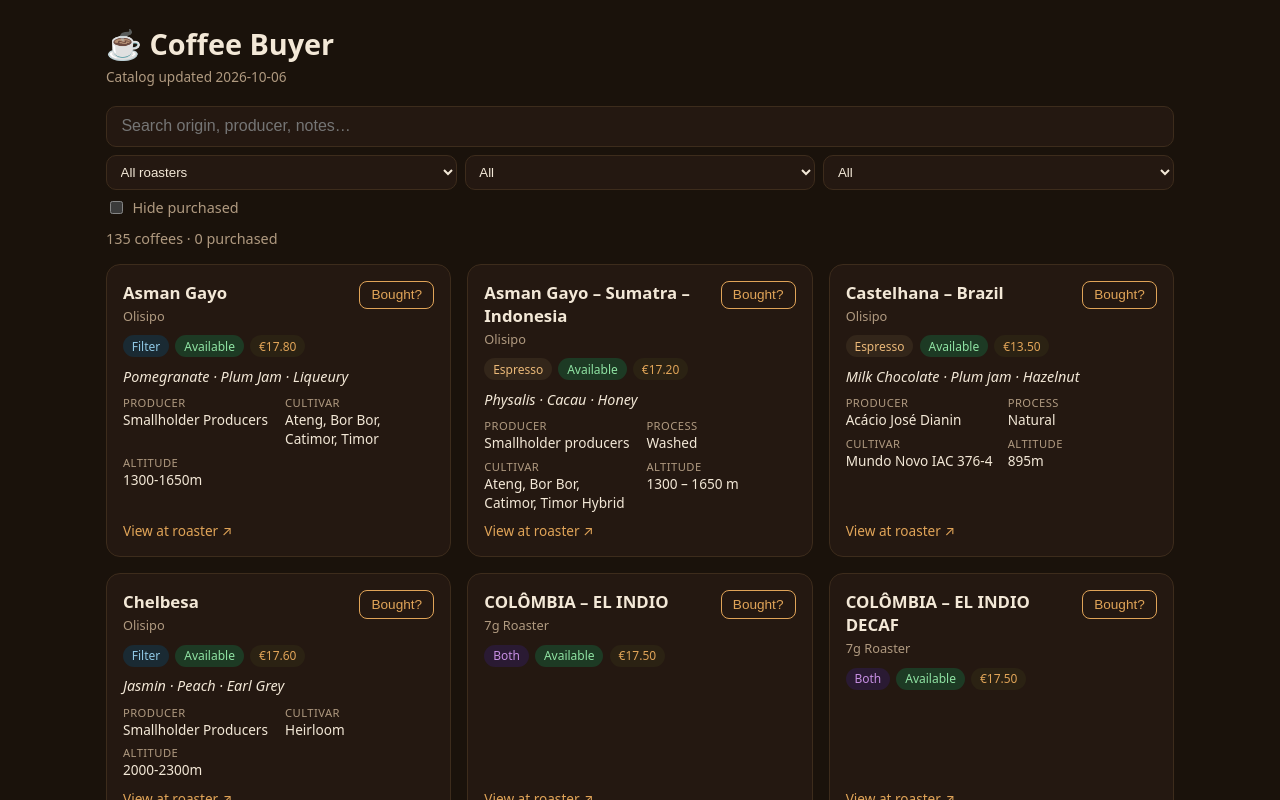
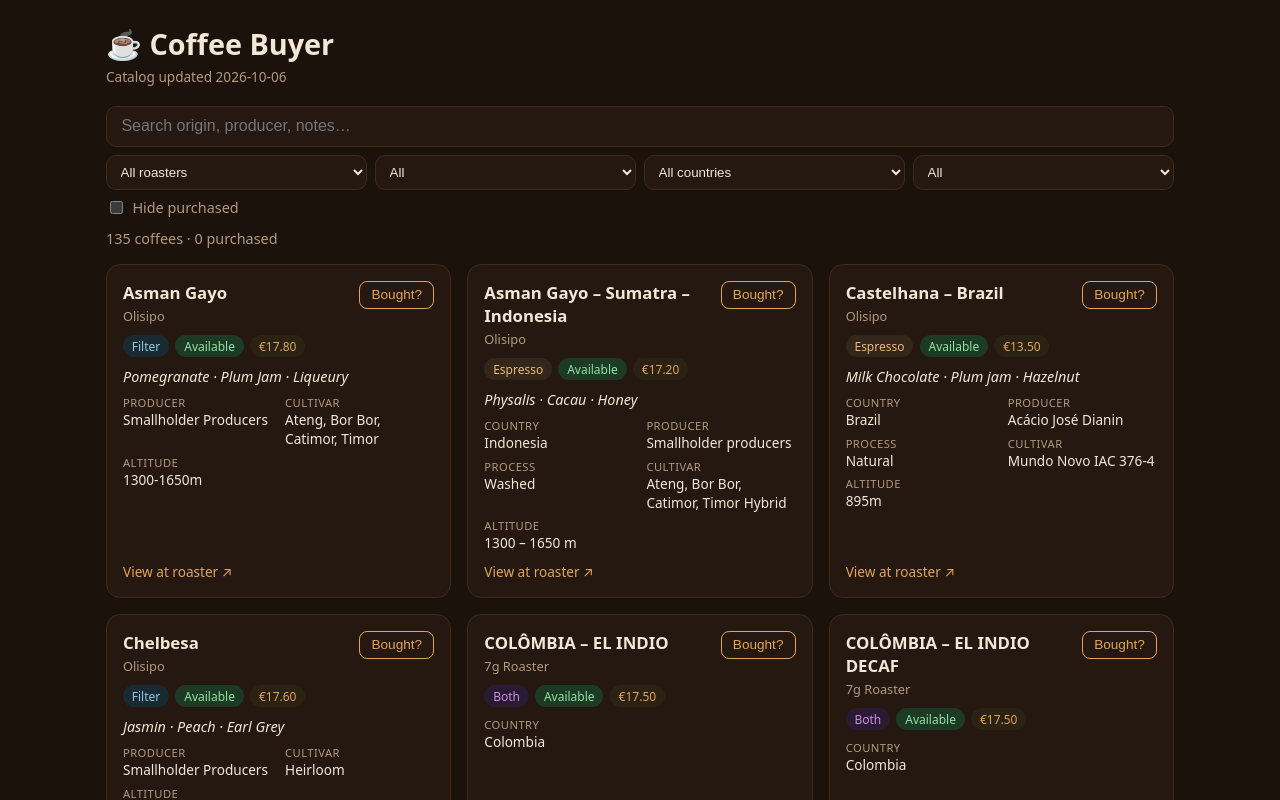
Before and after one commit to mauroapsantos/coffee-buyer, a React (Vite) app in the folder app/: page / in a window 1280 px wide. Shown: the top 800 px of the page. Built offline with nearby package versions, Linux system fonts and the light colour scheme.

Commit message:
Add country origin filter derived from coffee names
Co-authored-by: mauroapsantos <mauroapsantos@users.noreply.github.com>

```diff
--- a/app/src/App.jsx
+++ b/app/src/App.jsx
@@ -7,6 +7,7 @@ import {
   isPurchased,
 } from './purchases.js';
 import { PURPOSES, filterCoffees, sortCoffees, formatPrice } from './filters.js';
+import { collectCountries, countryLabel } from './countries.js';
 import './styles.css';
 
 const ROASTERS = ['all', 'olisipo', '7g'];
@@ -44,6 +45,12 @@ function CoffeeCard({ coffee, purchased, onTogglePurchased }) {
         <p className="notes">{coffee.notes.join(' · ')}</p>
       )}
       <dl className="facts">
+        {countryLabel(coffee) && (
+          <div>
+            <dt>Country</dt>
+            <dd>{countryLabel(coffee)}</dd>
+          </div>
+        )}
         {coffee.origin.producer && (
           <div>
             <dt>Producer</dt>
@@ -78,6 +85,7 @@ function CoffeeCard({ coffee, purchased, onTogglePurchased }) {
 
 function App() {
   const [roaster, setRoaster] = useState('all');
+  const [country, setCountry] = useState('all');
   const [purpose, setPurpose] = useState('all');
   const [availability, setAvailability] = useState('all');
   const [query, setQuery] = useState('');
@@ -87,6 +95,8 @@ function App() {
   useEffect(() => {
     savePurchases(purchases);
   }, [purchases]);
+
+  const countries = useMemo(() => collectCountries(catalog.coffees), []);
 
   const purchasedIds = useMemo(
     () => new Set(purchases.map((entry) => entry.coffeeId)),
@@ -99,12 +109,13 @@ function App() {
       purpose,
       query,
       availability,
+      country,
     });
     if (hidePurchased) {
       coffees = coffees.filter((coffee) => !purchasedIds.has(coffee.id));
     }
     return sortCoffees(coffees, 'availability');
-  }, [roaster, purpose, query, availability, hidePurchased, purchasedIds]);
+  }, [roaster, purpose, query, availability, country, hidePurchased, purchasedIds]);
 
   const togglePurchased = (coffeeId) => {
     setPurchases((current) => markPurchased(current, coffeeId, !isPurchased(current, coffeeId)));
@@ -136,6 +147,14 @@ function App() {
             {PURPOSES.map((purpose) => (
               <option key={purpose.value} value={purpose.value}>
                 {purpose.label}
+              </option>
+            ))}
+          </select>
+          <select value={country} onChange={(e) => setCountry(e.target.value)}>
+            <option value="all">All countries</option>
+            {countries.map((entry) => (
+              <option key={entry.value} value={entry.value}>
+                {entry.label}
               </option>
             ))}
           </select>
--- /dev/null
+++ b/app/src/countries.js
@@ -0,0 +1,55 @@
+const COUNTRIES = [
+  { value: 'brazil', label: 'Brazil', aliases: ['brasil', 'brazil'] },
+  { value: 'colombia', label: 'Colombia', aliases: ['colombia'] },
+  { value: 'ethiopia', label: 'Ethiopia', aliases: ['etiopia', 'ethiopia'] },
+  { value: 'kenya', label: 'Kenya', aliases: ['kenya', 'quenia'] },
+  { value: 'honduras', label: 'Honduras', aliases: ['honduras'] },
+  { value: 'guatemala', label: 'Guatemala', aliases: ['guatemala'] },
+  { value: 'burundi', label: 'Burundi', aliases: ['burundi'] },
+  { value: 'rwanda', label: 'Rwanda', aliases: ['ruanda', 'rwanda'] },
+  { value: 'uganda', label: 'Uganda', aliases: ['uganda'] },
+  { value: 'peru', label: 'Peru', aliases: ['peru'] },
+  { value: 'indonesia', label: 'Indonesia', aliases: ['indonesia', 'sumatra', 'bali'] },
+  { value: 'el-salvador', label: 'El Salvador', aliases: ['el salvador'] },
+  { value: 'mexico', label: 'Mexico', aliases: ['mexico'] },
+  { value: 'costa-rica', label: 'Costa Rica', aliases: ['costa rica'] },
+  { value: 'papua-new-guinea', label: 'Papua New Guinea', aliases: ['papua'] },
+  { value: 'myanmar', label: 'Myanmar', aliases: ['myanmar'] },
+];
+
+function normalize(value) {
+  return (value || '')
+    .toLowerCase()
+    .normalize('NFD')
+    .replace(/[\u0300-\u036f]/g, '');
+}
+
+export function countryFromCoffee(coffee) {
+  const name = normalize(coffee && coffee.name);
+  if (!name) return null;
+  for (const country of COUNTRIES) {
+    for (const alias of country.aliases) {
+      if (name.includes(alias)) return country.value;
+    }
+  }
+  return null;
+}
+
+export function countryLabel(coffee) {
+  const value = countryFromCoffee(coffee);
+  if (!value) return null;
+  const country = COUNTRIES.find((entry) => entry.value === value);
+  return country.label;
+}
+
+export function collectCountries(coffees) {
+  const found = new Map();
+  for (const coffee of coffees) {
+    const value = countryFromCoffee(coffee);
+    if (value && !found.has(value)) {
+      const country = COUNTRIES.find((entry) => entry.value === value);
+      found.set(value, country.label);
+    }
+  }
+  return [...found.entries()].map(([value, label]) => ({ value, label }));
+}
--- a/app/src/filters.js
+++ b/app/src/filters.js
@@ -1,3 +1,5 @@
+import { countryFromCoffee } from './countries.js';
+
 export const PURPOSES = [
   { value: 'all', label: 'All' },
   { value: 'general', label: 'General' },
@@ -6,11 +8,12 @@ export const PURPOSES = [
   { value: 'both', label: 'Espresso & Filter' },
 ];
 
-export function filterCoffees(coffees, { roaster, purpose, query, availability }) {
+export function filterCoffees(coffees, { roaster, purpose, query, availability, country }) {
   const normalizedQuery = query.trim().toLowerCase();
   return coffees.filter((coffee) => {
     if (roaster !== 'all' && coffee.roaster !== roaster) return false;
     if (purpose !== 'all' && coffee.purpose !== purpose) return false;
+    if (country && country !== 'all' && countryFromCoffee(coffee) !== country) return false;
     if (availability === 'available' && !coffee.available) return false;
     if (availability === 'unavailable' && coffee.available) return false;
     if (normalizedQuery) {
```
Also changed, not shown: 2 other files (tests, documents, lock files or other folders).
